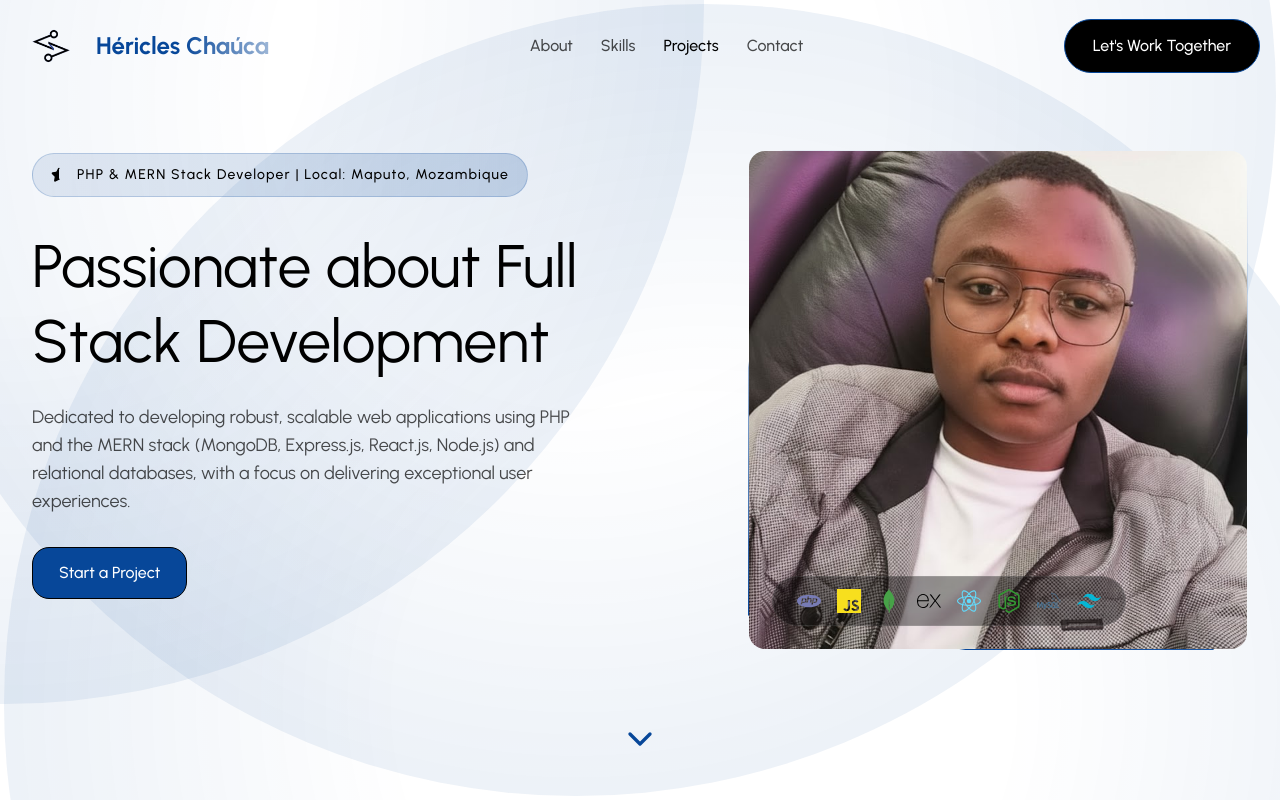
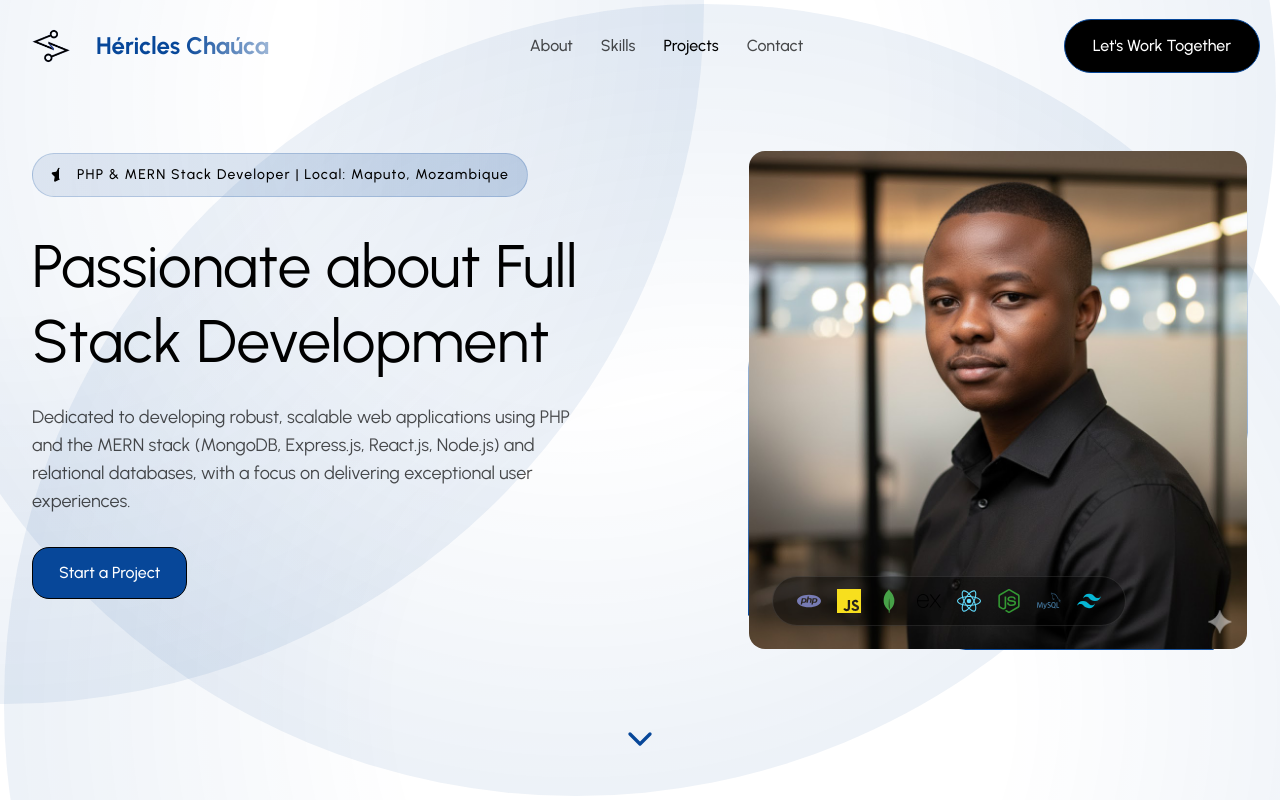
Before and after one commit to Spl01tion/hchauca_portfolio, a React (Vite) app: page / in a window 1280 px wide. Shown: the top 800 px of the page. Built offline with nearby package versions, Linux system fonts and the light colour scheme.

Commit message:
fix: update Hero component image source to correct profile image

```diff
--- a/src/components/sections/Hero.jsx
+++ b/src/components/sections/Hero.jsx
@@ -59,7 +59,7 @@ const Hero = () => {
                                 {/* Placeholder for Hero Image */}
                                 <div className='relative rounded-2xl overflow-hidden m-[1px] h-[calc(100%-2px)]'>
                                     <img
-                                        src="image/unnamessd.jpg"
+                                        src="image/Profile.jpg"
                                         alt="Logo"
                                         className='w-full h-full object-cover'
                                     />
```
